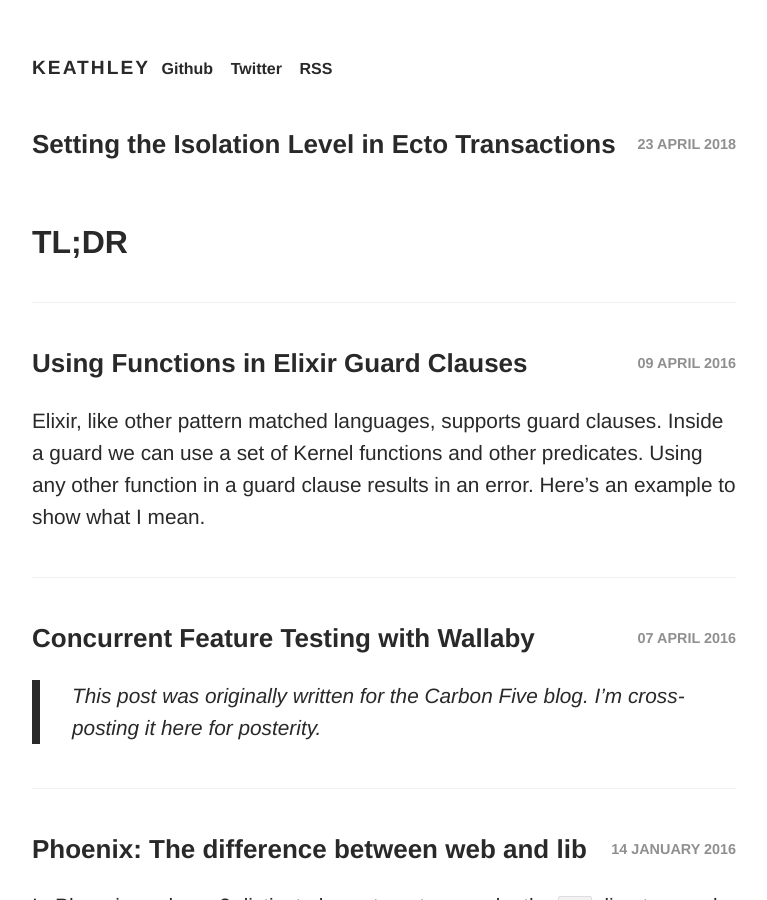
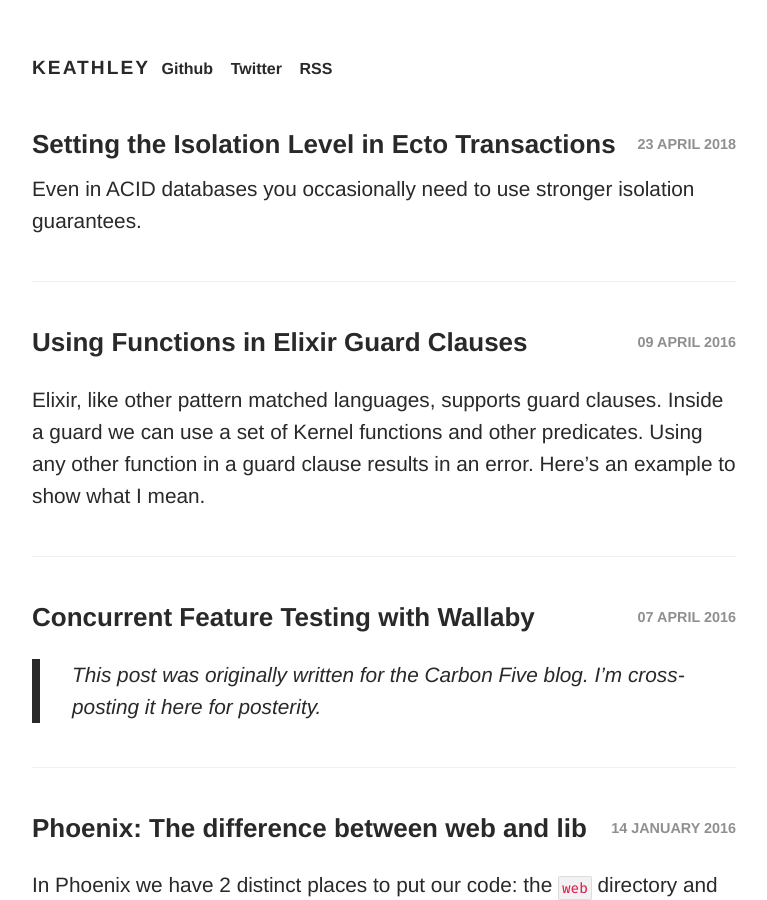
Before and after one commit to wojtekmach/keathley.github.io, a Jekyll site: the page built from index.html, in a window 1280 px wide and 900 px high. Shown: the whole window, without its empty margins (256-1023 px from the left). Built offline with Jekyll 4.4.1, drawn with Linux system fonts in a browser that asks for light colours; comment, search, counter and statistics services are not loaded.

Commit message:
Update 2018-04-23-setting-isolation-levels-in-ecto-transactions.md

```diff
--- a/_posts/2018/2018-04-23-setting-isolation-levels-in-ecto-transactions.md
+++ b/_posts/2018/2018-04-23-setting-isolation-levels-in-ecto-transactions.md
@@ -3,6 +3,7 @@ layout: post
 title:  "Setting the Isolation Level in Ecto Transactions"
 date:   2018-04-23 09:33:00
 categories: elixir ecto
+excerpt: Even in ACID databases you occasionally need to use stronger isolation guarantees.
 ---
 
 ## TL;DR
```
